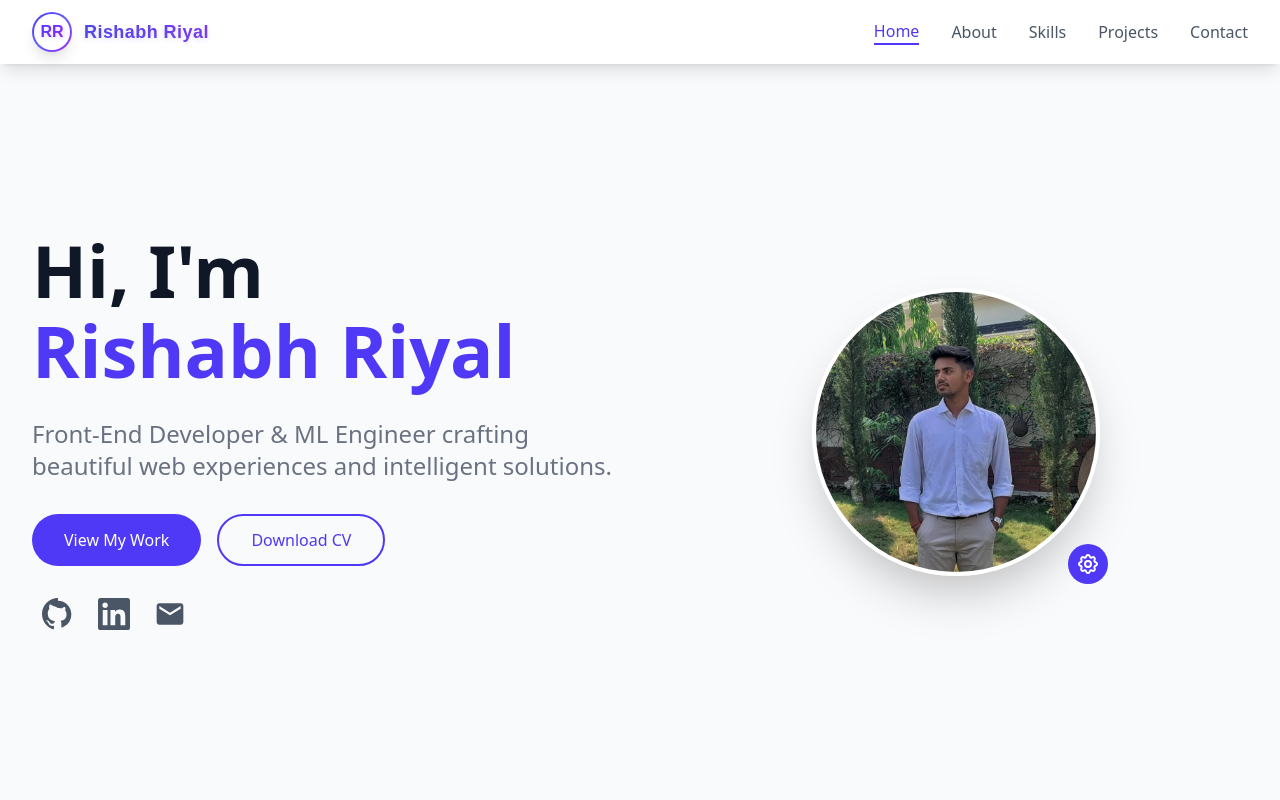
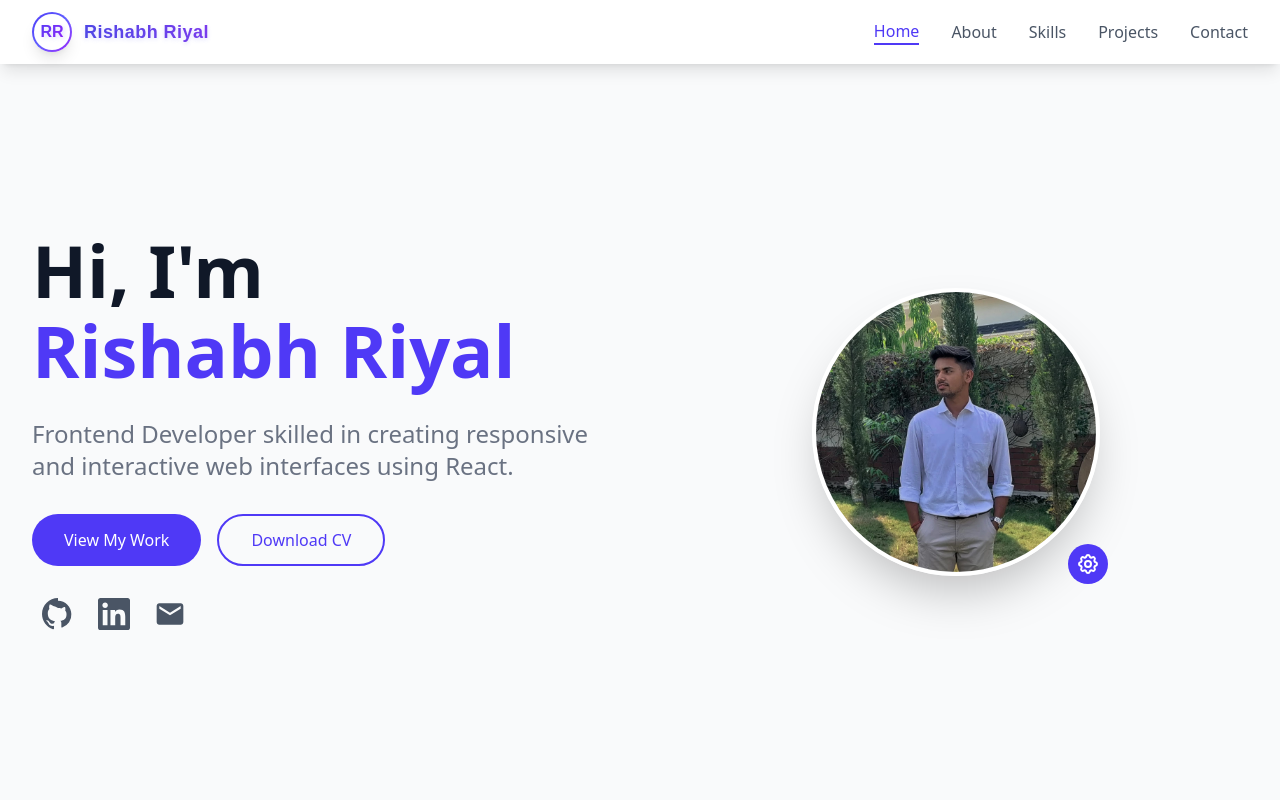
Before and after one commit to rishabhriyal112/Portfolio-Website, a React (Vite) app: page / in a window 1280 px wide. Shown: the top 800 px of the page. Built offline with nearby package versions, Linux system fonts and the light colour scheme.

Commit message:
Initial commit

```diff
--- a/src/App.jsx
+++ b/src/App.jsx
@@ -164,7 +164,7 @@ export default function App() {
                 <span className="block text-indigo-600 mt-2">Rishabh Riyal</span>
               </h1>
               <p className="text-xl md:text-2xl text-gray-500">
-                Front-End Developer & ML Engineer crafting beautiful web experiences and intelligent solutions.
+                Frontend Developer skilled in creating responsive and interactive web interfaces using React.
               </p>
               <div className="flex gap-4">
                 <button
```
Also changed, not shown: public/Interface.png (added), 1 other file (tests, documents, lock files or other folders).
